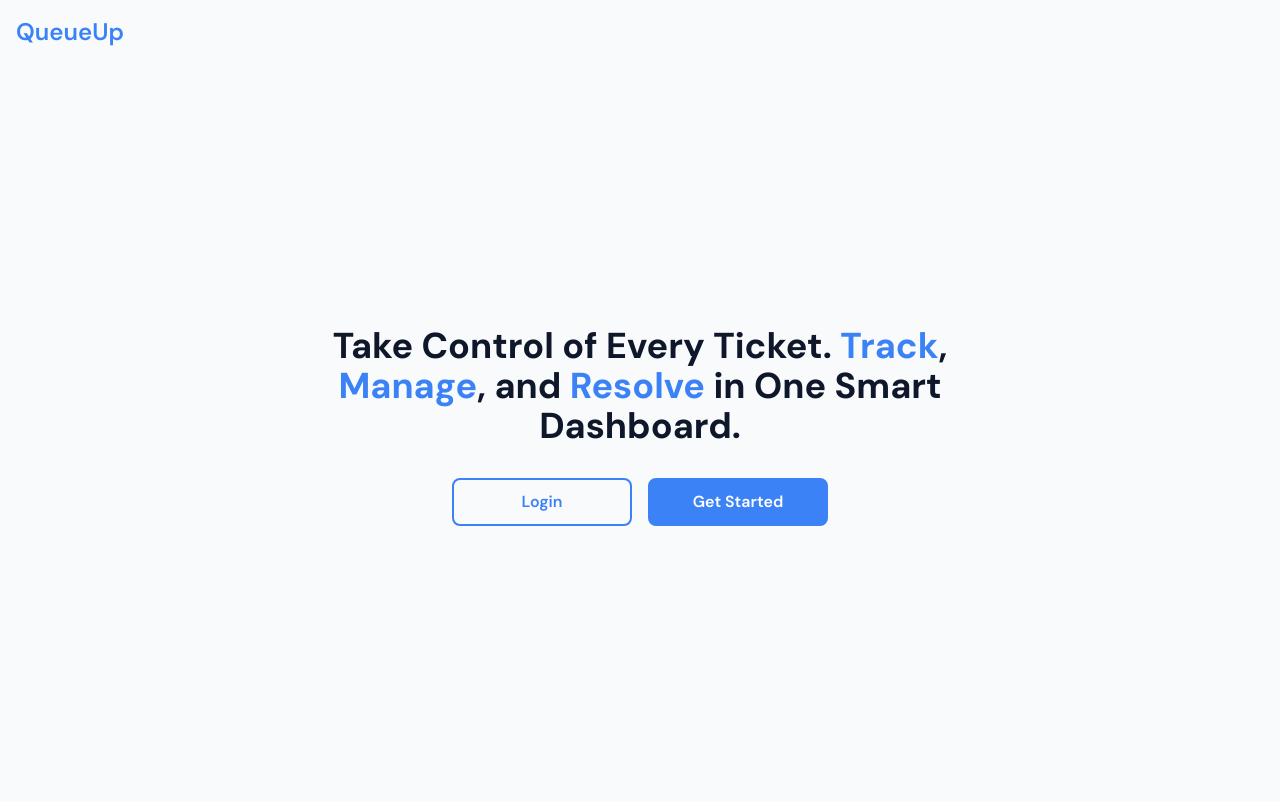
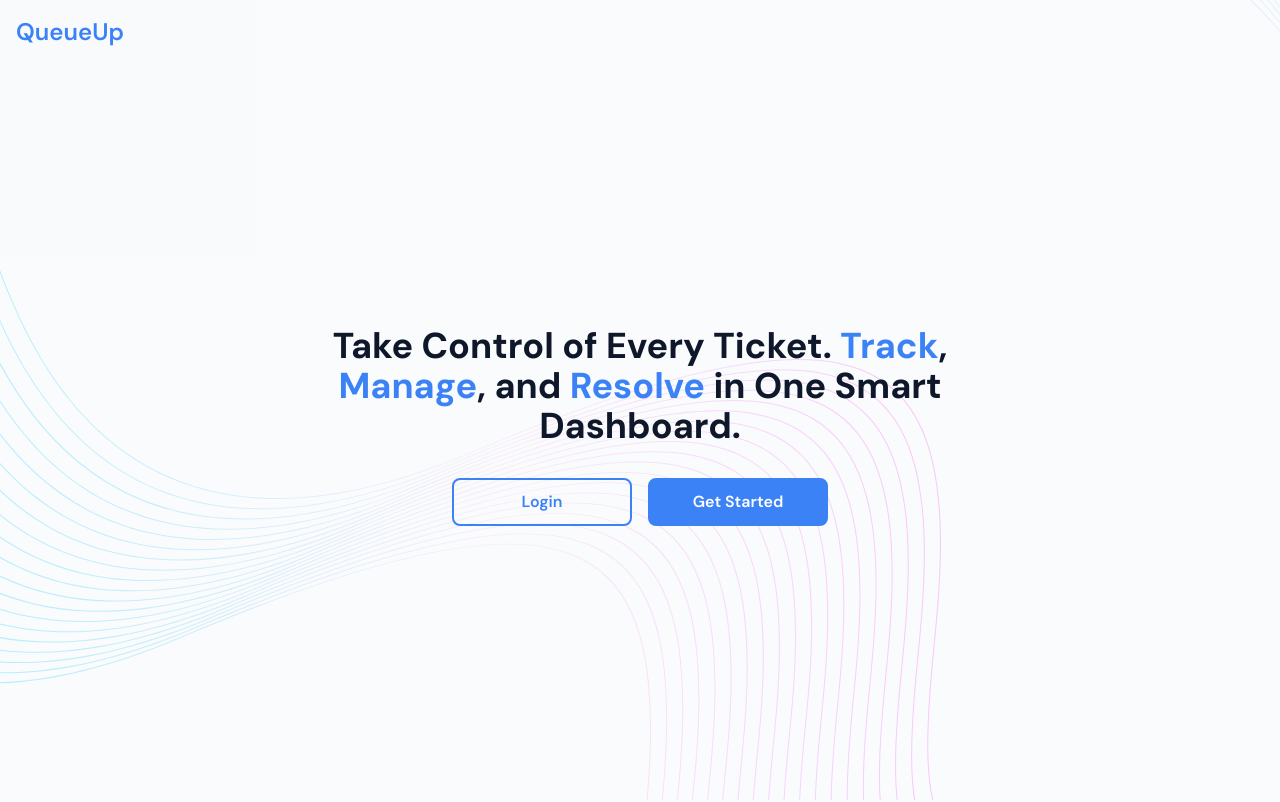
Before and after one commit to hendrixejegi/hng-2-ticket-app, a React (Vite) app in the folder react/: page / in a window 1280 px wide. Shown: the top 802 px of the page. Built offline with nearby package versions, Linux system fonts and the light colour scheme.

Commit message:
Add wavy svg to background

```diff
--- /dev/null
+++ b/react/src/app/marketing/MarketingRoot.css
@@ -0,0 +1,27 @@
+.marketing {
+  position: relative;
+  /* create a stacking context so the ::before stays behind content */
+  z-index: 0;
+}
+
+.marketing::before {
+  position: fixed; /* keep background fixed while scrolling */
+  inset: 0; /* top:0; right:0; bottom:0; left:0 */
+  content: "";
+  z-index: -1; /* behind .marketing content but within document flow */
+  pointer-events: none; /* allow clicks through the pseudo-element */
+  display: block;
+  width: 100%;
+  height: 100%;
+  background-image: url(/mobile_waves.svg);
+  background-repeat: no-repeat;
+  background-size: cover;
+  background-attachment: fixed;
+  opacity: 0.35; /* reduced opacity for a subtle background */
+}
+
+@media screen and (min-width: 1024px) {
+  .marketing::before {
+    background-image: url(/desktop_waves.svg);
+  }
+}
--- a/react/src/app/marketing/MarketingRoot.jsx
+++ b/react/src/app/marketing/MarketingRoot.jsx
@@ -1,10 +1,11 @@
 import { Outlet } from "react-router";
 import NavBar from "../../components/NavBar";
 import Footer from "../../components/Footer";
+import "./MarketingRoot.css";
 
 export default function MarketingRoot() {
   return (
-    <div className="bg-background">
+    <div className="bg-background marketing">
       <NavBar />
       <main className="wrapper text-text">
         <Outlet />
--- a/react/src/app/marketing/home/Home.jsx
+++ b/react/src/app/marketing/home/Home.jsx
@@ -57,7 +57,7 @@ export default function Home() {
         </div>
       </div>
       {/* Features section */}
-      <section className="flex w-full flex-col items-center justify-center p-4">
+      <section className="flex min-h-screen w-full flex-col items-center justify-center p-4 pt-[68px]">
         <div>
           <h2 className="font-dm text-primary mb-8 text-center text-3xl font-bold">
             Stay on Top of Every Ticket
--- a/react/src/components/NavBar.jsx
+++ b/react/src/components/NavBar.jsx
@@ -1,9 +1,27 @@
-import React from "react";
+import { useState, useEffect } from "react";
 import Logo from "./Logo";
+import { cn } from "../utils/cn";
 
 const NavBar = () => {
+  const [isScroll, setIsScroll] = useState(false);
+
+  useEffect(() => {
+    const handleWindowScrollEvent = () => {
+      const scrollY = window.scrollY;
+      setIsScroll(scrollY > 3);
+    };
+
+    window.addEventListener("scroll", handleWindowScrollEvent);
+    return () => window.removeEventListener("scroll", handleWindowScrollEvent);
+  });
+
   return (
-    <header className="bg-background fixed top-0 right-0 w-full">
+    <header
+      className={cn(
+        "fixed top-0 right-0 w-full bg-transparent transition-all duration-150",
+        isScroll && "bg-background shadow-lg",
+      )}
+    >
       <div className="mx-auto max-w-[1440px] p-4">
         <Logo />
       </div>
```
